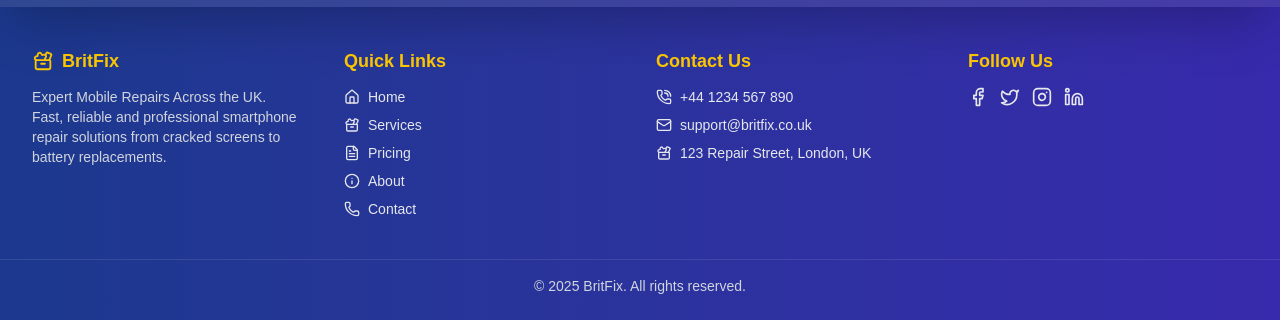
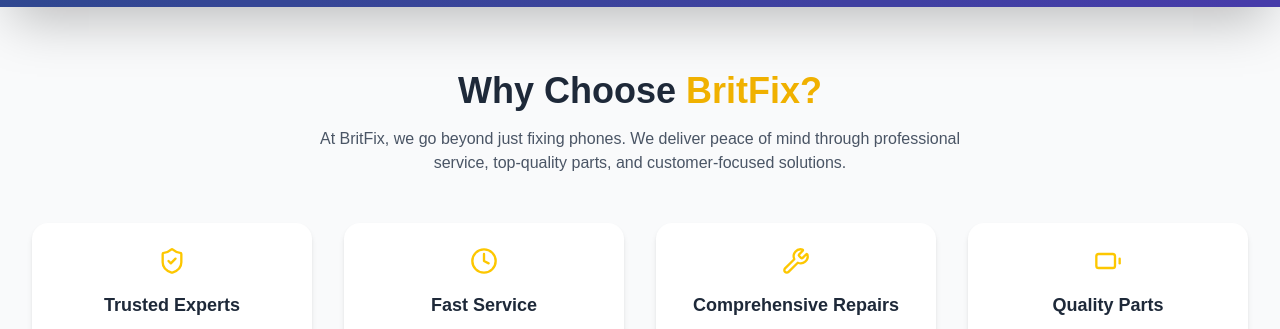
Before and after one commit to ismail-dev-code/BritFix, a Next.js app: page / in a window 1280 px wide. Shown: the part 462-791 px from the top of the page. Built offline with nearby package versions, Linux system fonts and the light colour scheme; no server answers; grey boxes are pictures that could not be loaded.

Commit message:
update: whybritfix section added in the landing page

```diff
--- a/src/app/page.tsx
+++ b/src/app/page.tsx
@@ -3,6 +3,7 @@
 import Navbar from "./components/Navbar";
 import Footer from "./components/Footer";
 import Banner from "./components/Banner";
+import WhyBritFix from "./components/WhyBritFix";
 
 export default function Home() {
   return (
@@ -10,6 +11,7 @@
    <SessionProvider>
    <Navbar/>
    <Banner/>
+   <WhyBritFix/>
    <Footer/>
    </SessionProvider>
    </>
```
